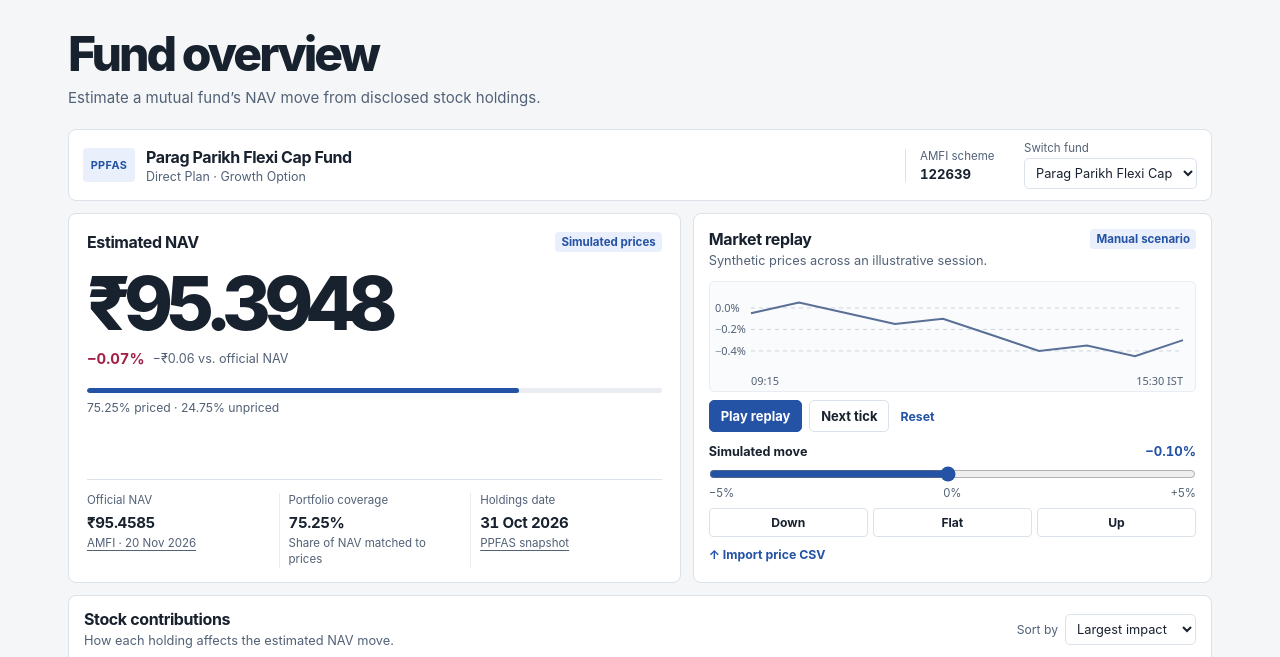
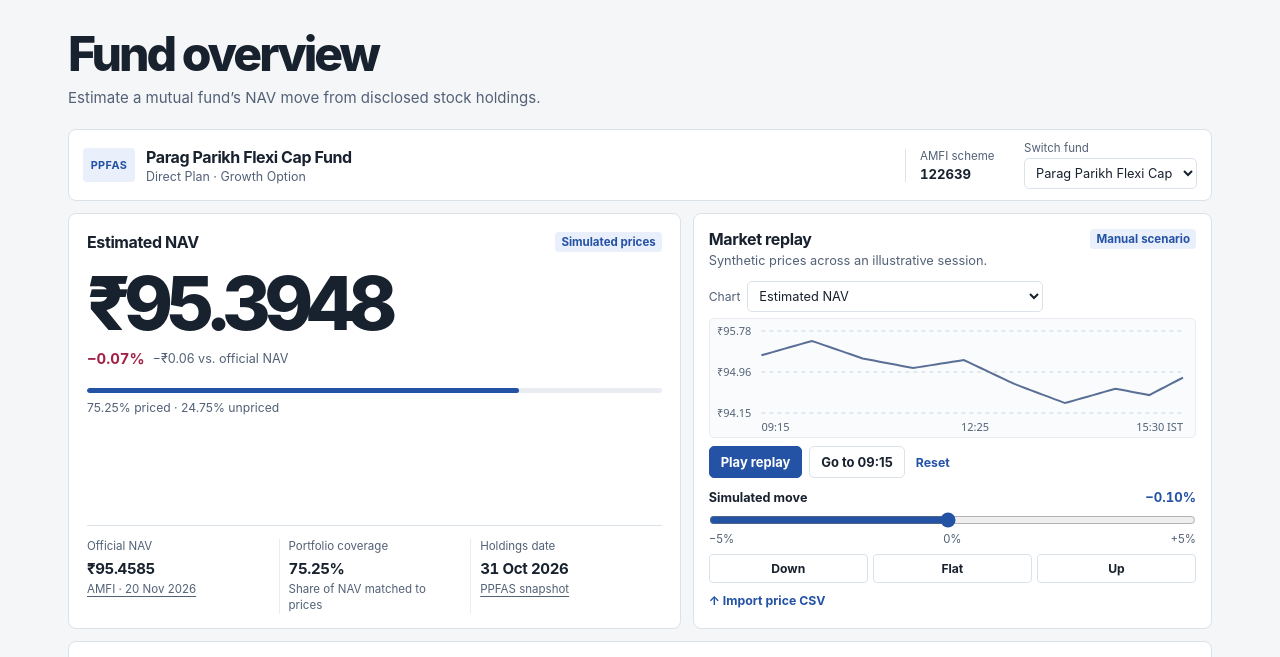
Before and after one commit to talwarmohnish/navscope-replay, a plain HTML site: page index.html in a window 1280 px wide. Shown: the part 67-724 px from the top of the page. Drawn offline with Linux system fonts and the light colour scheme.

Commit message:
Plot replay prices on a five-minute timeline

```diff
--- a/index.html
+++ b/index.html
@@ -106,7 +106,10 @@ select { padding:6px 7px; border:1px solid var(--border); border-radius:5px; bac
 .scenario { padding:15px; min-width:0; }
 .scenario-head { display:flex; justify-content:space-between; align-items:flex-start; gap:7px; margin-bottom:10px; }
 .scenario p,.holdings p,.aum p { color:var(--muted); font-size:.8rem; line-height:1.46; margin-top:3px; }
-.replay-chart { height:111px; overflow:hidden; background:var(--raised); border:1px solid var(--soft); border-radius:5px; }
+.chart-tools { display:flex; align-items:center; gap:7px; margin-bottom:6px; color:var(--muted); font-size:.76rem; }
+.chart-tools select { min-width:0; max-width:64%; }
+#chart-price { margin-left:auto; color:var(--text); font-weight:700; white-space:nowrap; }
+.replay-chart { height:120px; overflow:hidden; background:var(--raised); border:1px solid var(--soft); border-radius:5px; }
 .replay-chart canvas { display:block; width:100%; height:100%; }
 .replay-buttons { display:flex; align-items:center; gap:7px; flex-wrap:wrap; margin:8px 0 11px; }
 .replay-buttons .button { min-height:32px; }
@@ -129,7 +132,7 @@ input[type=range] { width:100%; margin:7px 0 4px; accent-color:var(--accent); cu
 .holdings-head,.aum-head { padding:13px 15px 11px; display:flex; align-items:center; justify-content:space-between; gap:10px; }
 .sort { display:flex; align-items:center; gap:7px; font-size:.76rem; color:var(--muted); white-space:nowrap; }
 .table-scroll { overflow-x:auto; }
-table { width:100%; min-width:465px; border-collapse:collapse; text-align:left; }
+table { width:100%; min-width:550px; border-collapse:collapse; text-align:left; }
 th,td { padding:8px 14px; border-top:1px solid var(--soft); }
 th { background:var(--raised); color:var(--muted); font-size:.72rem; font-weight:700; }
 td { font-size:.8rem; }
@@ -248,8 +251,9 @@ dialog .import-error { color:var(--loss); }
       <section class="scenario card" id="replay" aria-labelledby="scenario-title">
         <div class="scenario-head"><div><h2 id="scenario-title">Market replay</h2><p id="market-description">Synthetic prices across an illustrative session.</p></div><output id="replay-time" class="replay-time">Manual scenario</output></div>
         <div id="scenario-controls">
-          <div class="replay-chart" id="replay-chart" aria-hidden="true"><canvas id="replay-plot"></canvas></div>
-          <div class="replay-buttons"><button type="button" class="button button-primary" id="play-replay">Play replay</button><button type="button" class="button button-plain" id="step-replay">Next tick</button><button type="button" class="text-action" id="reset-replay">Reset</button></div>
+          <div class="chart-tools"><label for="chart-series">Chart</label><select id="chart-series"><option value="nav">Estimated NAV</option></select><span id="chart-price"></span></div>
+          <div class="replay-chart" id="replay-chart"><canvas id="replay-plot" role="img" aria-label="Selected price in rupees over the simulated session from 09:15 to 15:30 IST. Use the replay controls to read prices at individual times."></canvas></div>
+          <div class="replay-buttons"><button type="button" class="button button-primary" id="play-replay">Play replay</button><button type="button" class="button button-plain" id="step-replay">Go to 09:15</button><button type="button" class="text-action" id="reset-replay">Reset</button></div>
           <div class="scenario-input"><label for="shock">Simulated move</label><output id="shock-value" for="shock">−0.10%</output></div>
           <input id="shock" type="range" min="-5" max="5" step="0.05" value="-0.1">
           <div class="range-labels" aria-hidden="true"><span>−5%</span><span>0%</span><span>+5%</span></div>
@@ -265,7 +269,7 @@ dialog .import-error { color:var(--loss); }
         <div><h2 id="holdings-title">Stock contributions</h2><p>How each holding affects the estimated NAV move.</p></div>
         <label class="sort"><span>Sort by</span><select id="holdings-sort"><option value="impact">Largest impact</option><option value="weight">Portfolio weight</option><option value="gain">Biggest lift</option><option value="loss">Biggest drag</option></select></label>
       </div>
-      <div class="table-scroll"><table><thead><tr><th scope="col">Holding</th><th scope="col">Weight</th><th scope="col">Price move</th><th scope="col">NAV impact</th></tr></thead><tbody id="holding-rows"><tr><td colspan="4">Loading holdings…</td></tr></tbody></table></div>
+      <div class="table-scroll"><table><thead><tr><th scope="col">Holding</th><th scope="col">Weight</th><th scope="col">Price (₹)</th><th scope="col">Price move</th><th scope="col">NAV impact</th></tr></thead><tbody id="holding-rows"><tr><td colspan="5">Loading holdings…</td></tr></tbody></table></div>
       <button id="show-holdings" class="table-more" type="button" hidden>Show all holdings</button>
     </section>
 
@@ -525,7 +529,7 @@ function parseMarketCsv(text) {
 const id = (key) => document.getElementById(key);
 const currency = new Intl.NumberFormat("en-IN", { style: "currency", currency: "INR", minimumFractionDigits: 4, maximumFractionDigits: 4 });
 const currencyChange = new Intl.NumberFormat("en-IN", { style: "currency", currency: "INR", signDisplay: "exceptZero" });
-const croresFormat = new Intl.NumberFormat("en-IN", { style: "currency", currency: "INR", minimumFractionDigits: 2, maximumFractionDigits: 2 });
+const rupees = new Intl.NumberFormat("en-IN", { style: "currency", currency: "INR" });
 const percent = new Intl.NumberFormat("en-IN", { style: "percent", minimumFractionDigits: 2, maximumFractionDigits: 2 });
 const signed = new Intl.NumberFormat("en-IN", { style: "percent", signDisplay: "exceptZero", minimumFractionDigits: 2, maximumFractionDigits: 2 });
 const dateFormat = new Intl.DateTimeFormat("en-IN", { timeZone: "Asia/Kolkata", year: "numeric", month: "short", day: "numeric" });
@@ -538,13 +542,25 @@ const pageSize = 6;
 const csvHeader = "isin,symbol,price,previous_close,base_date,as_of";
 const offlineSnapshot = document.getElementById("offline-data");
 const offlineData = offlineSnapshot ? JSON.parse(offlineSnapshot.textContent) : null;
-const replayTicks = [
-  { time: "09:15", move: -0.05 }, { time: "10:00", move: 0.05 },
-  { time: "10:45", move: -0.05 }, { time: "11:30", move: -0.15 },
-  { time: "12:15", move: -0.10 }, { time: "13:00", move: -0.25 },
-  { time: "13:45", move: -0.40 }, { time: "14:30", move: -0.35 },
-  { time: "15:00", move: -0.45 }, { time: "15:30", move: -0.30 },
+const replayAnchors = [
+  { minute: 555, move: -0.25 }, { minute: 600, move: 0.20 },
+  { minute: 645, move: -0.35 }, { minute: 690, move: -0.65 },
+  { minute: 735, move: -0.40 }, { minute: 780, move: -1.15 },
+  { minute: 825, move: -1.75 }, { minute: 870, move: -1.30 },
+  { minute: 900, move: -1.50 }, { minute: 930, move: -0.95 },
 ];
+const replayStepMinutes = 5;
+const replayTicks = [];
+for (const [index, anchor] of replayAnchors.entries()) {
+  const next = replayAnchors[index + 1];
+  const end = next?.minute ?? anchor.minute + replayStepMinutes;
+  for (let minute = anchor.minute; minute < end; minute += replayStepMinutes) {
+    const [hour, remainder] = [Math.floor(minute / 60), minute % 60].map((value) => String(value).padStart(2, "0"));
+    const move = next ? anchor.move + (next.move - anchor.move) * (minute - anchor.minute) / (end - anchor.minute) : anchor.move;
+    replayTicks.push({ time: `${hour}:${remainder}`, move });
+  }
+}
+const replayModels = new WeakMap();
 
 let data;
 let model;
@@ -554,6 +570,7 @@ let sourceRefresh;
 let loadNumber = 0;
 let replayFrame = -1;
 let replayTimer;
+let chartData;
 
 function preferredTheme() {
   try {
@@ -581,6 +598,20 @@ id("theme-dark").addEventListener("click", () => applyTheme("dark", true));
 
 function holdings() {
   return data.portfolio.holdings.map((position) => ({ ...position, weight: position.weightPct / 100 }));
+}
+
+function simulate(positions, { move, time }) {
+  const market = createDemoSnapshot({ holdings: positions, baseDate: data.nav.date, movePct: move / 100, time });
+  return estimateNav({ nav: data.nav, holdings: positions, market });
+}
+
+function replaySession() {
+  if (!data || data.portfolio.asOf > data.nav.date) return [];
+  if (!replayModels.has(data)) {
+    const positions = holdings();
+    replayModels.set(data, replayTicks.map((tick) => simulate(positions, tick)));
+  }
+  return replayModels.get(data);
 }
 
 function makeCell(row, text, className = "") {
@@ -612,6 +643,7 @@ function renderHoldings() {
     code.textContent = position.symbol || position.isin;
     holding.append(code);
     makeCell(row, percent.format(position.weight));
+    makeCell(row, position.price == null ? "—" : rupees.format(position.price));
     makeCell(row, signedLabel(position.returnPct), direction(position.returnPct));
     const impactCell = row.insertCell();
     const chart = document.createElement("span");
@@ -644,16 +676,40 @@ function renderAum() {
   const difference = latest.crore - previous.crore;
   const change = difference / previous.crore;
   id("aum-previous-date").textContent = dateLabel(previous.asOf);
-  id("aum-previous").textContent = `${croresFormat.format(previous.crore)} cr`;
+  id("aum-previous").textContent = `${rupees.format(previous.crore)} cr`;
   id("aum-previous-source").href = previous.sourceUrl;
   id("aum-latest-date").textContent = dateLabel(latest.asOf);
-  id("aum-latest").textContent = `${croresFormat.format(latest.crore)} cr`;
+  id("aum-latest").textContent = `${rupees.format(latest.crore)} cr`;
   id("aum-latest-source").href = latest.sourceUrl;
   id("aum-change").textContent = `${currencyChange.format(difference).replace("-", "−")} cr · ${signedLabel(change)}`;
   id("aum-change").className = direction(change);
 }
 
 function drawReplay() {
+  if (manualPrices) return;
+  const session = replaySession();
+  const picker = id("chart-series");
+  if (chartData !== data) {
+    const selection = picker.value;
+    const navOption = document.createElement("option");
+    navOption.value = "nav";
+    navOption.textContent = "Estimated NAV";
+    const options = [navOption];
+    session[0]?.contributions.forEach((position, index) => {
+      if (position.price == null) return;
+      const option = document.createElement("option");
+      option.value = String(index);
+      option.textContent = position.name;
+      options.push(option);
+    });
+    picker.replaceChildren(...options);
+    picker.value = options.some((option) => option.value === selection) ? selection : "nav";
+    chartData = data;
+  }
+  const isNav = picker.value === "nav";
+  const values = session.map((snapshot) => isNav ? snapshot.estimate : snapshot.contributions[Number(picker.value)].price);
+  const current = replayFrame >= 0 ? values[replayFrame] : null;
+  id("chart-price").textContent = current == null ? "" : isNav ? money(current) : rupees.format(current);
   const canvas = id("replay-plot");
   const context = canvas.getContext?.("2d");
   if (!context || !canvas.clientWidth || !canvas.clientHeight) return;
@@ -663,21 +719,32 @@ function drawReplay() {
   canvas.width = width * scale;
   canvas.height = height * scale;
   context.scale(scale, scale);
-  const left = 41;
-  const right = width - 12;
   const top = 12;
   const bottom = height - 24;
-  const x = (index) => left + (right - left) * index / (replayTicks.length - 1);
-  const y = (move) => top + (bottom - top) * (0.13 - move) / 0.68;
   const palette = globalThis.getComputedStyle(canvas);
   const color = (name) => palette.getPropertyValue(name).trim();
 
-  context.strokeStyle = color("--chart-grid");
   context.fillStyle = color("--muted");
   context.font = "11px system-ui";
+  if (!values.length || values[0] == null) {
+    context.fillText("Replay prices unavailable", 9, 22);
+    return;
+  }
+  const low = Math.min(...values);
+  const high = Math.max(...values);
+  const padding = Math.max((high - low) * 0.16, 0.02);
+  const floor = low - padding;
+  const ceiling = high + padding;
+  const levels = [ceiling, (ceiling + floor) / 2, floor];
+  const left = 17 + Math.max(...levels.map((level) => context.measureText(rupees.format(level)).width));
+  const right = width - 12;
+  const x = (index) => left + (right - left) * index / (values.length - 1);
+  const y = (value) => top + (bottom - top) * (ceiling - value) / (ceiling - floor);
+
+  context.strokeStyle = color("--chart-grid");
   context.setLineDash([4, 4]);
-  for (const level of [0, -0.2, -0.4]) {
-    context.fillText(`${level.toFixed(1).replace("-", "−")}%`, 5, y(level) + 4);
+  for (const level of levels) {
+    context.fillText(rupees.format(level), 7, y(level) + 4);
     context.beginPath();
     context.moveTo(left, y(level));
     context.lineTo(right, y(level));
@@ -687,14 +754,14 @@ function drawReplay() {
   context.lineWidth = 2;
   context.strokeStyle = color("--chart-line");
   context.beginPath();
-  replayTicks.forEach(({ move }, index) => {
-    if (index === 0) context.moveTo(x(index), y(move));
-    else context.lineTo(x(index), y(move));
+  values.forEach((value, index) => {
+    if (index === 0) context.moveTo(x(index), y(value));
+    else context.lineTo(x(index), y(value));
   });
   context.stroke();
-  if (replayFrame >= 0) {
+  if (current != null) {
     const cursorX = x(replayFrame);
-    const cursorY = y(replayTicks[replayFrame].move);
+    const cursorY = y(current);
     context.strokeStyle = color("--accent");
     context.lineWidth = 1;
     context.beginPath();
@@ -707,14 +774,20 @@ function drawReplay() {
     context.fill();
   }
   context.fillStyle = color("--muted");
-  context.fillText("09:15", left, height - 6);
+  context.fillText(replayTicks[0].time, left, height - 6);
+  if (right - left > 165) {
+    const middle = Math.floor(values.length / 2);
+    context.textAlign = "center";
+    context.fillText(replayTicks[middle].time, x(middle), height - 6);
+  }
   context.textAlign = "right";
-  context.fillText("15:30 IST", right, height - 6);
+  context.fillText(`${replayTicks.at(-1).time} IST`, right, height - 6);
 }
 
 function renderReplayControls() {
   const playing = replayTimer !== undefined;
   id("play-replay").textContent = playing ? "Pause replay" : "Play replay";
+  id("step-replay").textContent = replayFrame < 0 ? "Go to 09:15" : "Next 5 min";
   id("step-replay").disabled = replayFrame >= replayTicks.length - 1;
   id("replay-time").textContent = manualPrices ? "Imported snapshot" : replayFrame < 0 ? "Manual scenario" : `${replayTicks[replayFrame].time} IST · Simulated`;
   drawReplay();
@@ -742,10 +815,14 @@ function renderCalculation() {
 
 function render() {
   if (!data) return;
-  const move = Number(id("shock").value);
-  const positions = holdings();
-  const market = manualPrices ?? createDemoSnapshot({ holdings: positions, baseDate: data.nav.date, movePct: move / 100, time: replayTicks[replayFrame]?.time });
-  model = data.portfolio.asOf > data.nav.date ? null : estimateNav({ nav: data.nav, holdings: positions, market });
+  const tick = replayTicks[replayFrame];
+  const move = tick?.move ?? Number(id("shock").value);
+  model = null;
+  if (data.portfolio.asOf <= data.nav.date) {
+    if (manualPrices) model = estimateNav({ nav: data.nav, holdings: holdings(), market: manualPrices });
+    else if (tick) model = replaySession()[replayFrame];
+    else model = simulate(holdings(), { move });
+  }
   id("fund-mark").textContent = data.fund.house;
   id("fund-code").textContent = data.fund.code;
   id("fund-name").textContent = data.fund.name;
@@ -778,7 +855,7 @@ function render() {
   });
   if (model) renderHoldings();
   else {
-    id("holding-rows").innerHTML = '<tr><td colspan="4">The holdings date is later than the available NAV date.</td></tr>';
+    id("holding-rows").innerHTML = '<tr><td colspan="5">The holdings date is later than the available NAV date.</td></tr>';
     id("show-holdings").hidden = true;
   }
 }
@@ -811,7 +888,7 @@ async function refreshSources(force = false) {
   } catch (error) {
     if (sourceRefresh !== controller) return;
     id("source-status").textContent = `${error.message} ${data ? "Showing the previous results." : "Try refreshing sources."}`;
-    if (!data) id("holding-rows").innerHTML = '<tr><td colspan="4">Source data unavailable.</td></tr>';
+    if (!data) id("holding-rows").innerHTML = '<tr><td colspan="5">Source data unavailable.</td></tr>';
   } finally {
     if (sourceRefresh === controller) {
       sourceRefresh = undefined;
@@ -847,6 +924,7 @@ id("play-replay").addEventListener("click", () => {
 });
 id("step-replay").addEventListener("click", () => { pauseReplay(); setReplayFrame(Math.min(replayFrame + 1, replayTicks.length - 1)); });
 id("reset-replay").addEventListener("click", () => { pauseReplay(); setReplayFrame(0); });
+id("chart-series").addEventListener("change", drawReplay);
 globalThis.addEventListener?.("resize", drawReplay);
 id("holdings-sort").addEventListener("change", renderHoldings);
 id("show-holdings").addEventListener("click", () => { expanded = !expanded; renderHoldings(); });
@@ -891,6 +969,7 @@ id("import-form").addEventListener("submit", async (event) => {
 
 async function loadFund() {
   pauseReplay();
+  id("chart-series").value = "nav";
   const fund = id("fund-select").value;
   const currentLoad = ++loadNumber;
   sourceRefresh?.abort();
```
Also changed, not shown: 1 other file.
